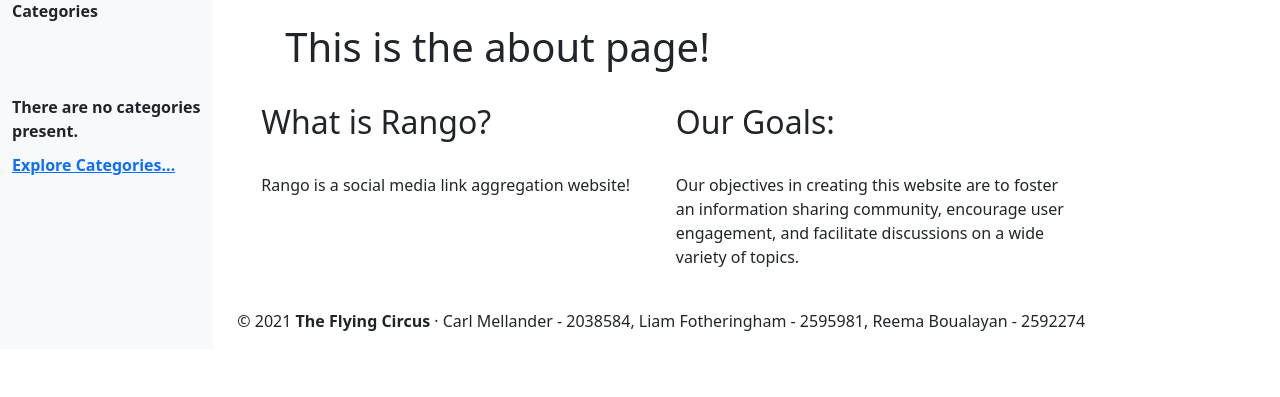
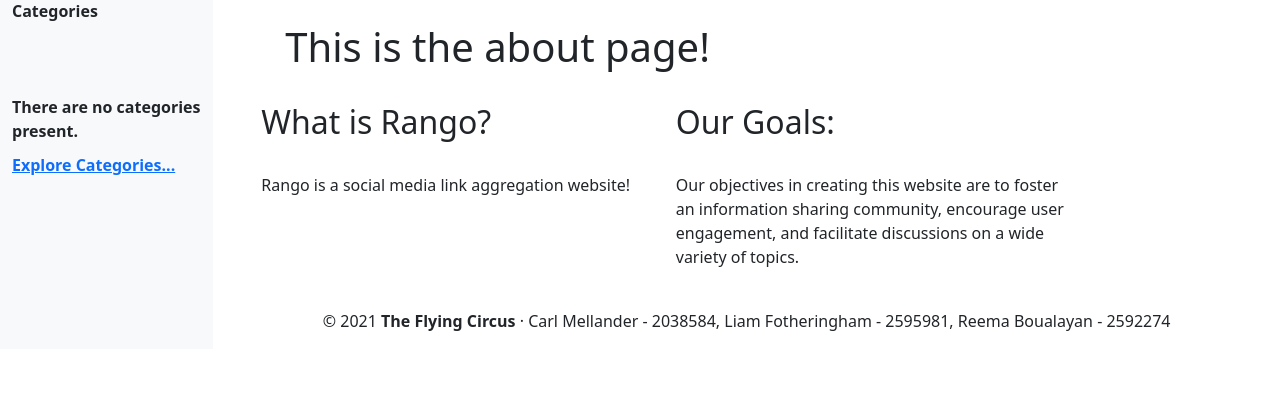
Before and after one commit to liamfotheringham/internet_technology_group_project, a Django app: page /rango/about/ in a window 1280 px wide. Shown: the part 63-460 px from the top of the page. Run offline with Django 3.2, Linux system fonts and the light colour scheme; data that the repository does not hold is empty.

Commit message:
base.html - centre footer elements

```diff
--- a/templates/rango/base.html
+++ b/templates/rango/base.html
@@ -79,7 +79,7 @@
                 {% block body_block %}
                 {% endblock %}
 
-                <footer>
+                <footer class="custom-centre">
                     <p class="float-right"><a href="#" id="back-to-top-button">Back to top</a></p>
                     <p>&copy; 2021 <strong>The Flying Circus</strong> &middot; Carl Mellander - 2038584, Liam Fotheringham - 2595981, Reema
                         Boualayan - 2592274</p>
```
